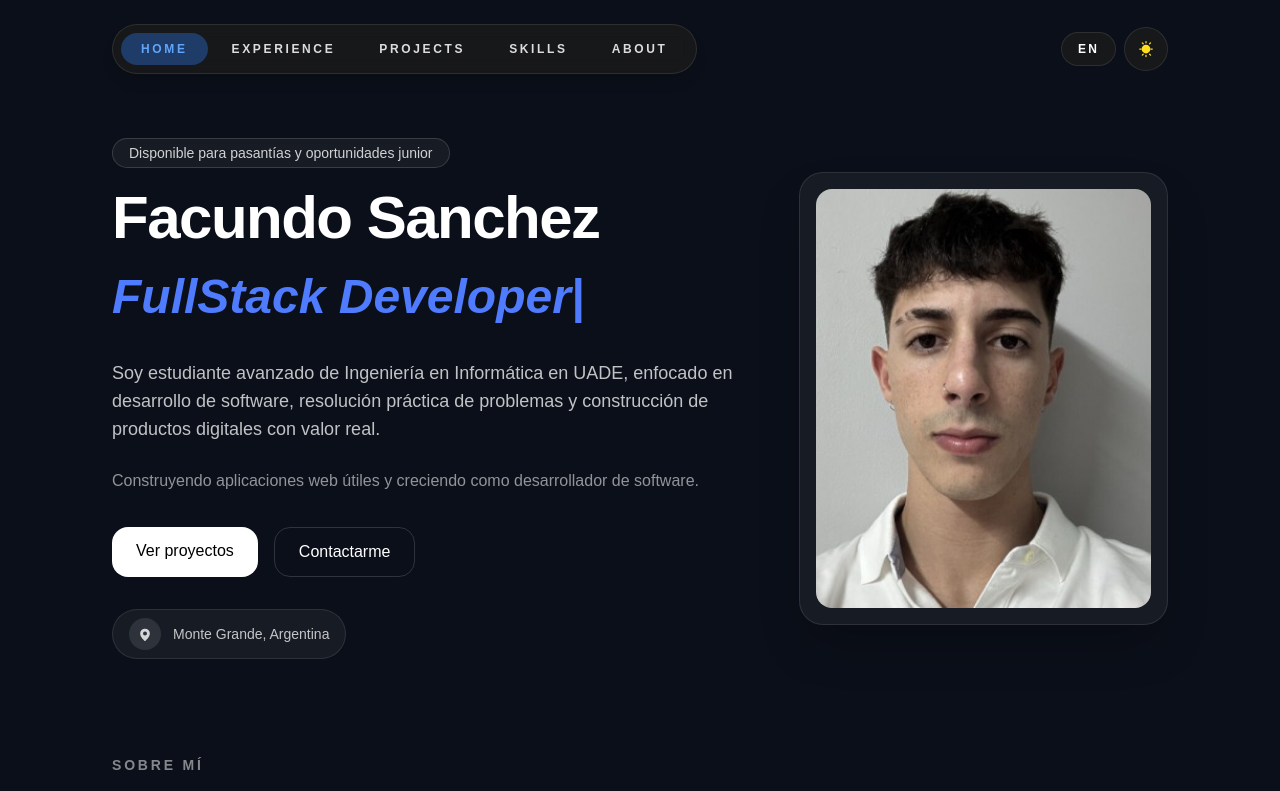
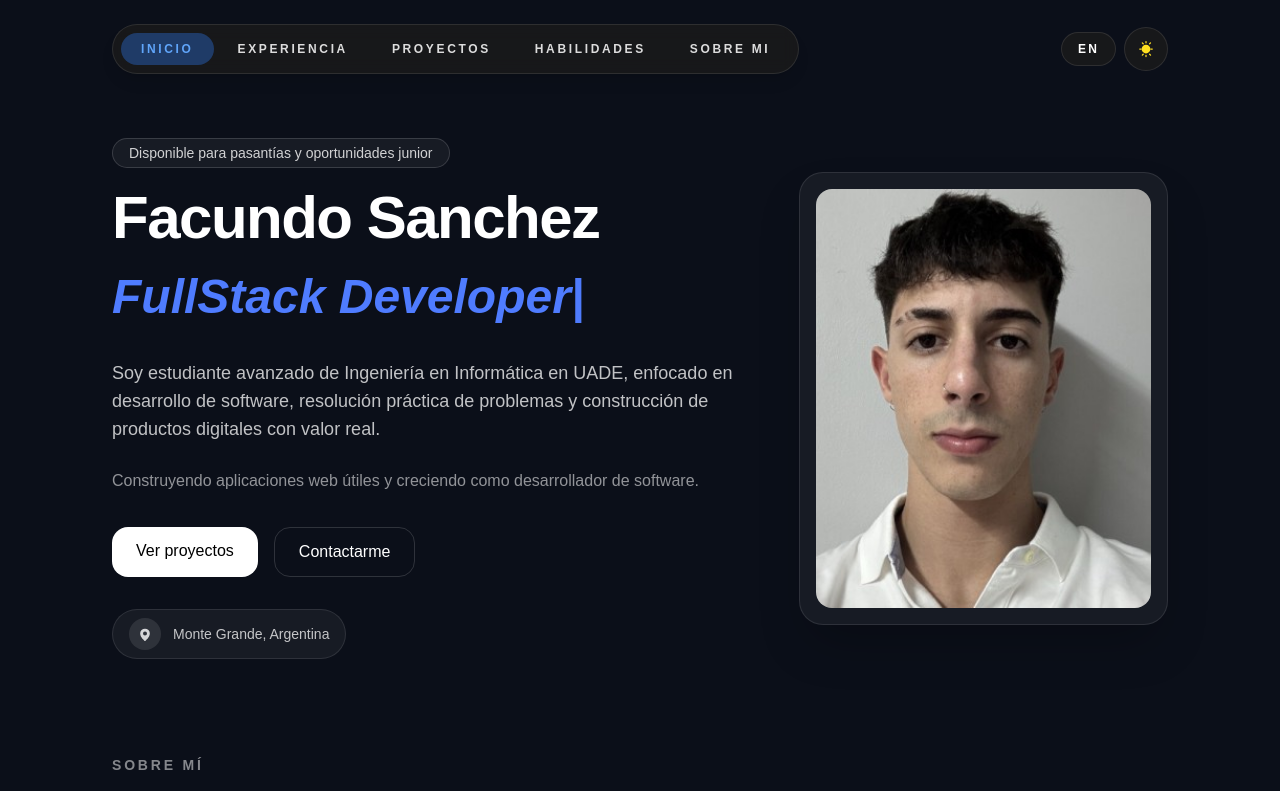
Before and after one commit to facu526/portfolio-facundo, a Next.js app: page / in a window 1280 px wide. Shown: the top 791 px of the page. Built offline with nearby package versions, Linux system fonts and the light colour scheme.

Commit message:
Error navbar traduccion

```diff
--- a/app/page.tsx
+++ b/app/page.tsx
@@ -113,12 +113,12 @@ export default function Home() {
     const data = {
       es: {
         nav: {
-          home: "HOME",
-          experience: "EXPERIENCE",
-          projects: "PROJECTS",
-          skills: "SKILLS",
-          about: "ABOUT",
-          contact: "CONTACT",
+          home: "INICIO",
+          experience: "EXPERIENCIA",
+          projects: "PROYECTOS",
+          skills: "HABILIDADES",
+          about: "SOBRE MI",
+          contact: "CONTACTO",
         },
         topBadge: "Disponible para pasantías y oportunidades junior",
         heroTitle: "Facundo",
```
